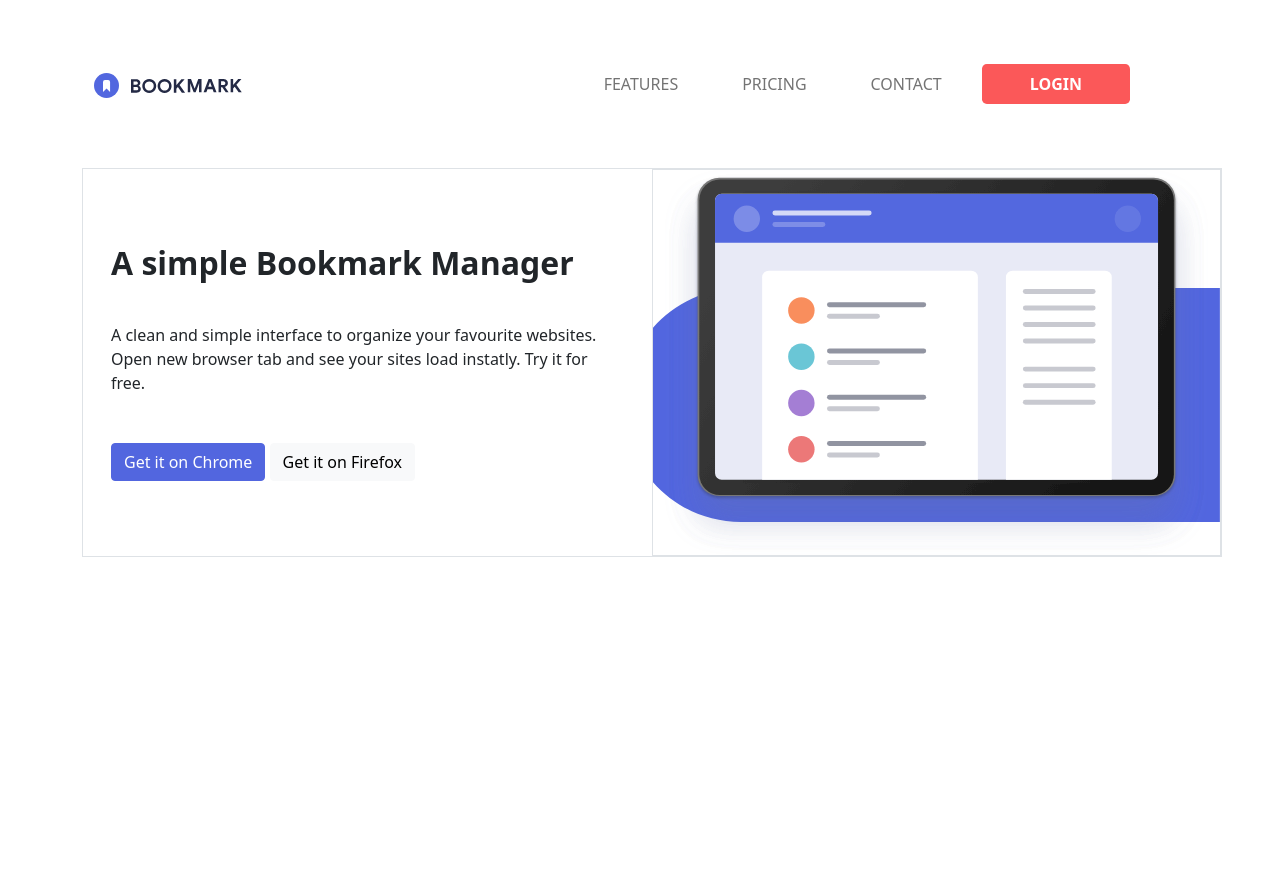
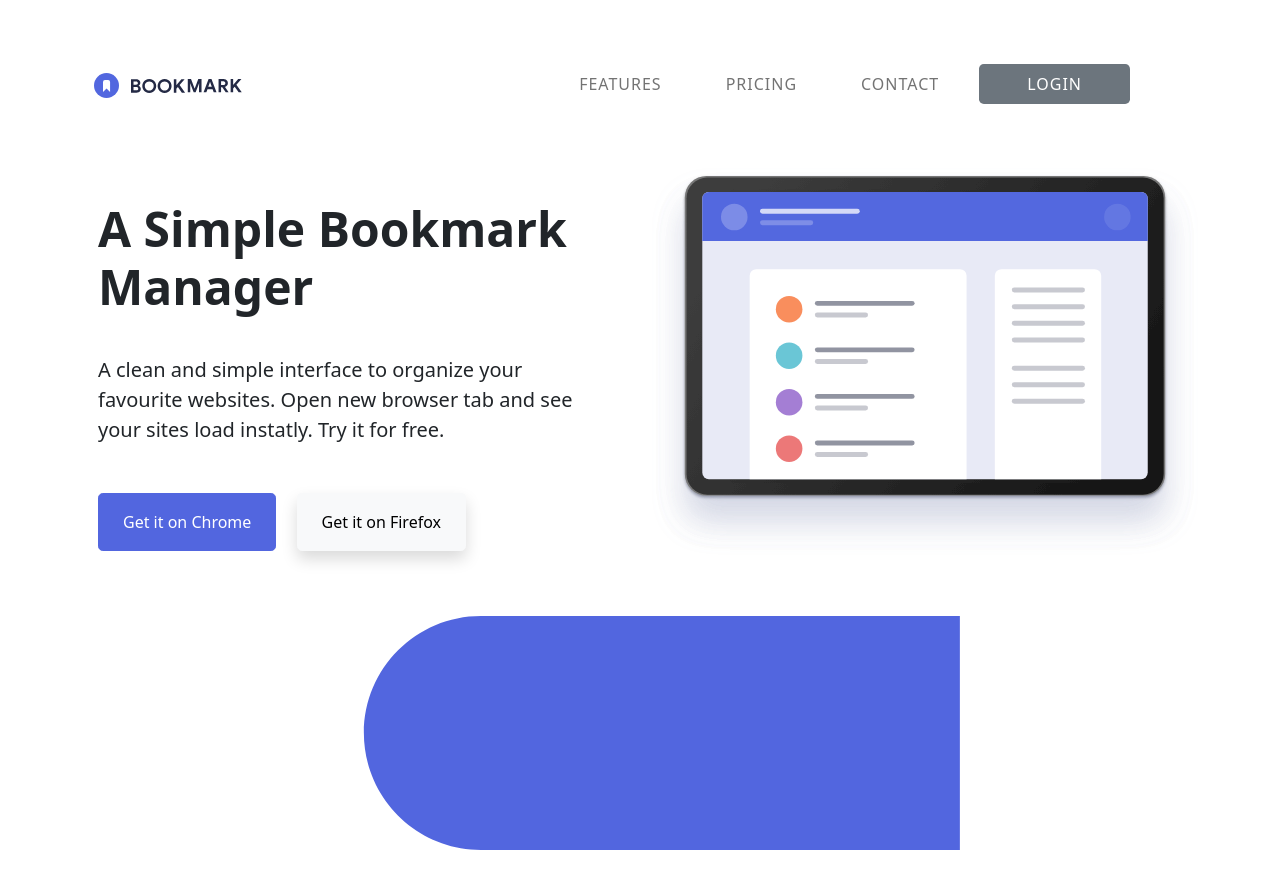
Before and after one commit to jsboquet/Sprint-2_ITAcademy, a website: page index.html in a window 1280 px wide. Before the commit the page ends 800 px from the top, so only its background shows below. Drawn offline with Linux system fonts and the light colour scheme.

Commit message:
Exercici 1 acabat!

```diff
--- a/index.html
+++ b/index.html
@@ -5,6 +5,12 @@
     <meta http-equiv="X-UA-Compatible" content="IE=edge" />
     <meta name="viewport" content="width=device-width, initial-scale=1.0" />
     <title>Sprint 2</title>
+    <link rel="preconnect" href="https://fonts.googleapis.com" />
+    <link rel="preconnect" href="https://fonts.gstatic.com" crossorigin />
+    <link
+      href="https://fonts.googleapis.com/css2?family=Rubik:wght@300;400;500&display=swap"
+      rel="stylesheet"
+    />
     <link rel="stylesheet" href="/sass/custom.css" />
     <link rel="icon" type="image/x-icon" href="/media/favicon-32x32.png" />
   </head>
@@ -30,12 +36,15 @@
             class="collapse navbar-collapse justify-content-end"
             id="navbarSupportedContent"
           >
-            <div class="navbar-nav p-5 pe-5 text-center">
-              <a class="nav-link text-uppercase px-4 m-2" href="#">Features</a>
-              <a class="nav-link text-uppercase px-4 m-2" href="#">Pricing</a>
-              <a class="nav-link text-uppercase px-4 m-2" href="#">Contact</a>
+            <div
+              class="navbar-nav p-5 pe-5 text-center text-uppercase"
+              style="letter-spacing: 1px"
+            >
+              <a class="nav-link px-4 m-2" href="#">Features</a>
+              <a class="nav-link px-4 m-2" href="#">Pricing</a>
+              <a class="nav-link px-4 m-2" href="#">Contact</a>
               <a
-                class="nav-link text-uppercase px-5 m-2 bg-danger rounded-3 text-white fw-bold"
+                class="nav-link px-5 m-2 bg-secondary rounded-3 text-white"
                 href="#"
                 >Login</a
               >
@@ -43,39 +52,45 @@
           </div>
         </div>
       </nav>
-      <div class="container border vw-100">
+    </div>
+    <div class="container-fluid" style="overflow-x: hidden">
+      <div class="container">
         <div class="row">
           <div class="col-lg-6">
             <div class="card h-100 border-0">
               <div class="card-body d-flex flex-column justify-content-center">
-                <h2 class="card-title fw-bold py-3">
-                  A simple Bookmark Manager
-                </h2>
-                <p class="card-text py-3">
+                <h1 class="card-title fw-bold display-5 py-3">
+                  A Simple Bookmark Manager
+                </h1>
+                <p class="card-text py-3 fs-5 me-lg-3">
                   A clean and simple interface to organize your favourite
                   websites. Open new browser tab and see your sites load
                   instatly. Try it for free.
                 </p>
                 <div class="py-3">
-                  <a href="#" class="btn btn-primary">Get it on Chrome</a>
-                  <a href="#" class="btn btn-light">Get it on Firefox</a>
+                  <a href="#" class="btn btn-primary rounded-3 p-3 px-4"
+                    >Get it on Chrome</a
+                  >
+                  <a
+                    href="#"
+                    class="btn btn-light rounded-3 p-3 px-4 shadow mx-3"
+                    >Get it on Firefox</a
+                  >
                 </div>
               </div>
             </div>
           </div>
-          <div class="col-lg-6 overflow-visible border" id="hero_header">
+          <div class="col-lg-6">
             <img
               src="/media/illustration-hero.svg"
               class="img-fluid"
               alt="Ilustración Bookmark"
             />
-            <!--<div class="mt-5">
-              <svg
-                viewBox="-100 0 907 421"
-                width="907"
-                height="421"
-                xmlns="http://www.w3.org/2000/svg"
-              >
+            <!--<div
+              class="mt-5 position-absolute top-0 start-50 translate-middle-x"
+              style="z-index: -1"
+            >
+              <svg width="907" height="421" xmlns="http://www.w3.org/2000/svg">
                 <g>
                   <title>Background SVG</title>
                   <rect
@@ -102,6 +117,17 @@
           </div>
         </div>
       </div>
+      <div class="row">
+        <div class="col d-flex justify-content-center">
+          <img
+            src="/media/bg-bar.svg"
+            class=""
+            alt="Barra de fondo"
+            style="position: relative; z-index: -1"
+            id="bar_background_ill-hero"
+          />
+        </div>
+      </div>
     </div>
   </body>
 </html>
```
